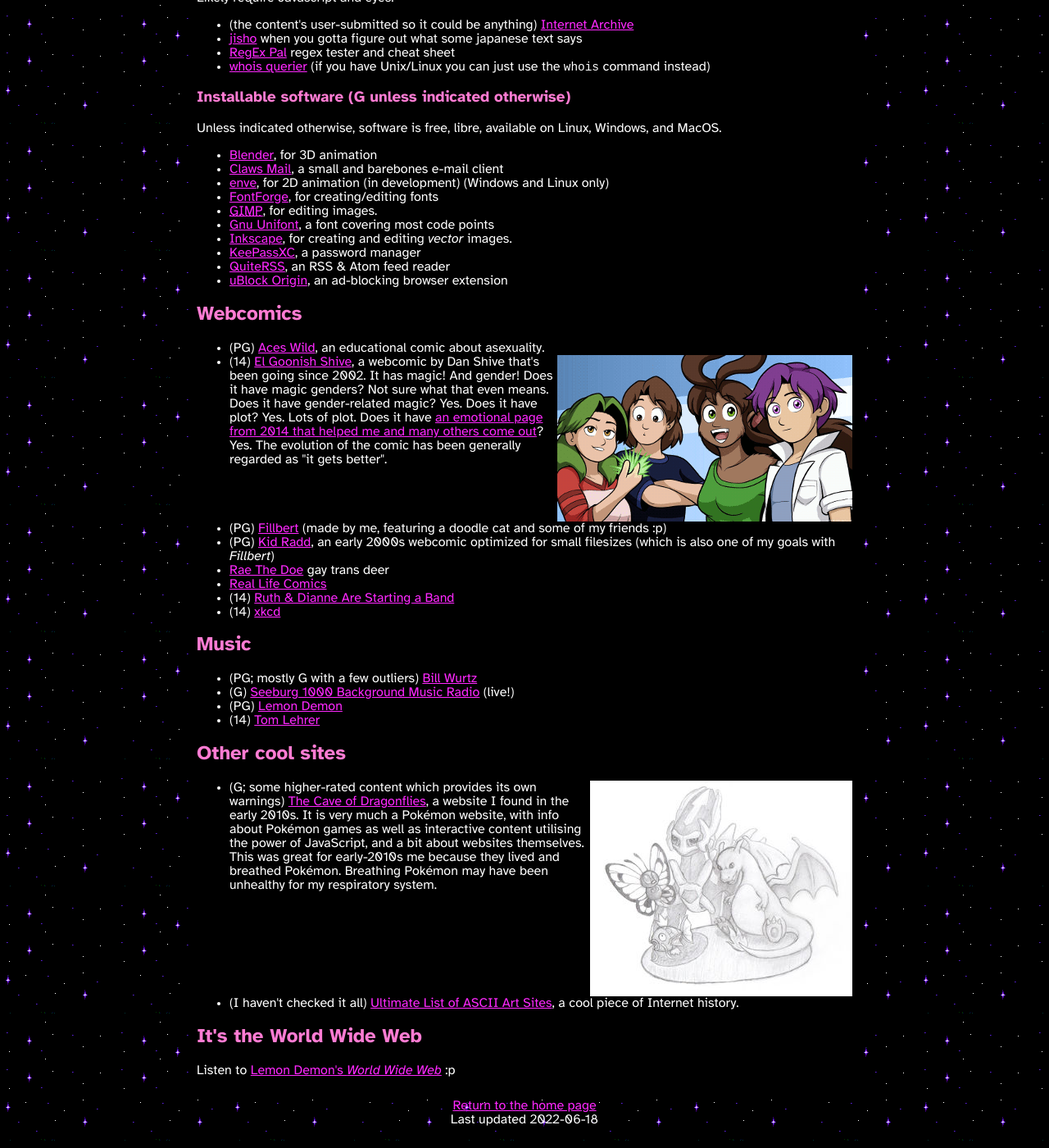
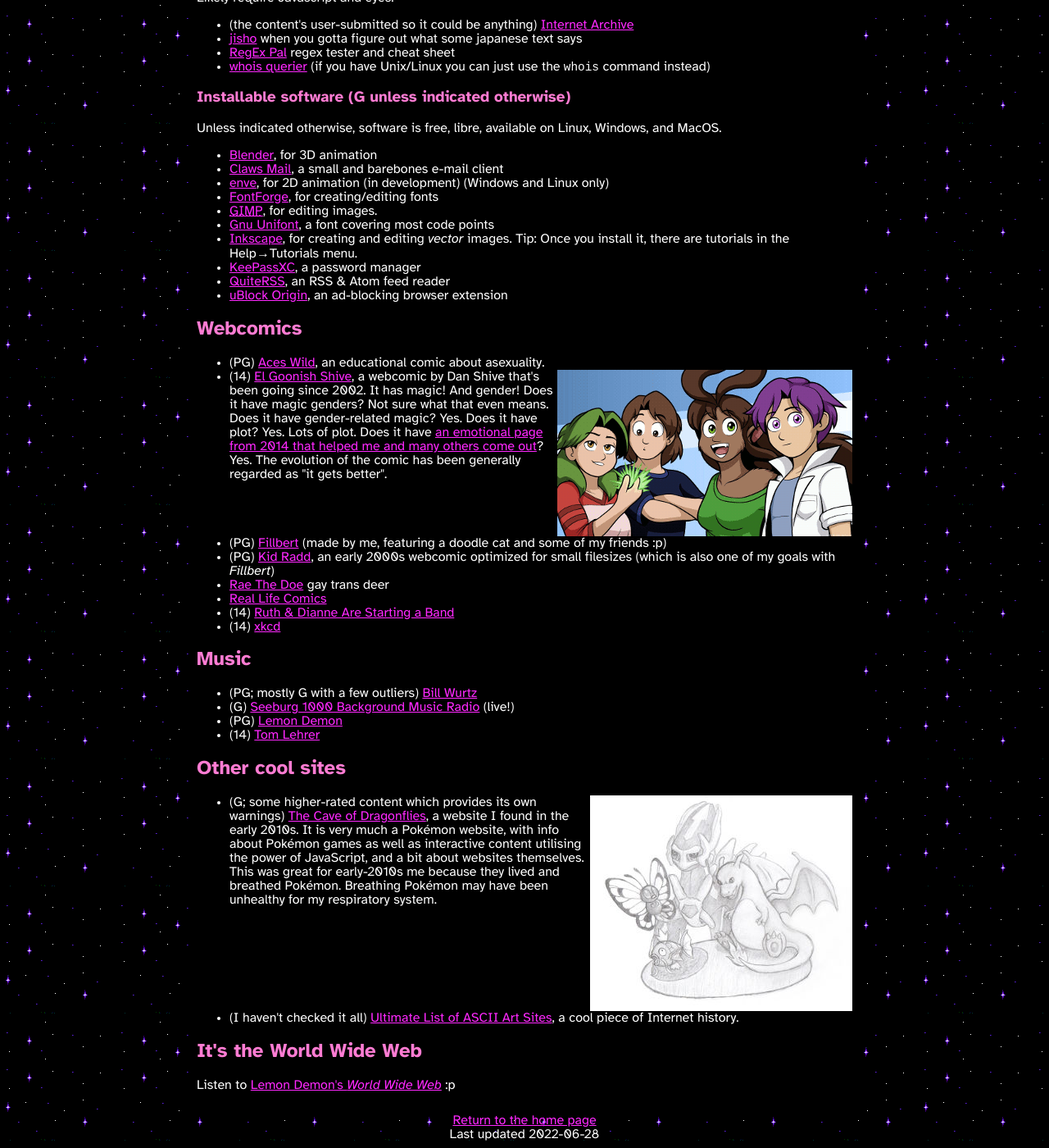
Before and after one commit to mincerafter42/mincerafter42.github.io, a Jekyll site: the page built from other-web-sites.md, in a window 1280 px wide and 1400 px high, scrolled down 620 px. Shown: the whole window at 82% size. Built offline with Jekyll 4.4.1, drawn with Linux system fonts in a browser that asks for light colours.

Commit message:
Added Inkscape info to other web sites

```diff
--- a/other-web-sites.md
+++ b/other-web-sites.md
@@ -1,6 +1,6 @@
 ---
 title: Cool/Useful Links
-last_modified_at: 2022-06-18
+last_modified_at: 2022-06-28
 ---
 
 On this page you can find links to websites which I think are cool or useful. This is not a complete comprehensive list.
@@ -38,7 +38,7 @@
 - [FontForge](https://fontforge.org), for creating/editing fonts
 - [<abbr title="Gnu Image Manipulation Program">GIMP</abbr>](https://gimp.org), for editing images.
 - [Gnu Unifont](https://www.unifoundry.com/unifont), a font covering most code points
-- [Inkscape](https://inkscape.org/), for creating and editing *vector* images.
+- [Inkscape](https://inkscape.org/), for creating and editing *vector* images. Tip: Once you install it, there are tutorials in the Help→Tutorials menu.
 - [KeePassXC](https://keepassxc.org/), a password manager
 - [QuiteRSS](https://quiterss.org/), an RSS & Atom feed reader
 - [uBlock Origin](https://github.com/gorhill/uBlock#ublock-origin), an ad-blocking browser extension
```
